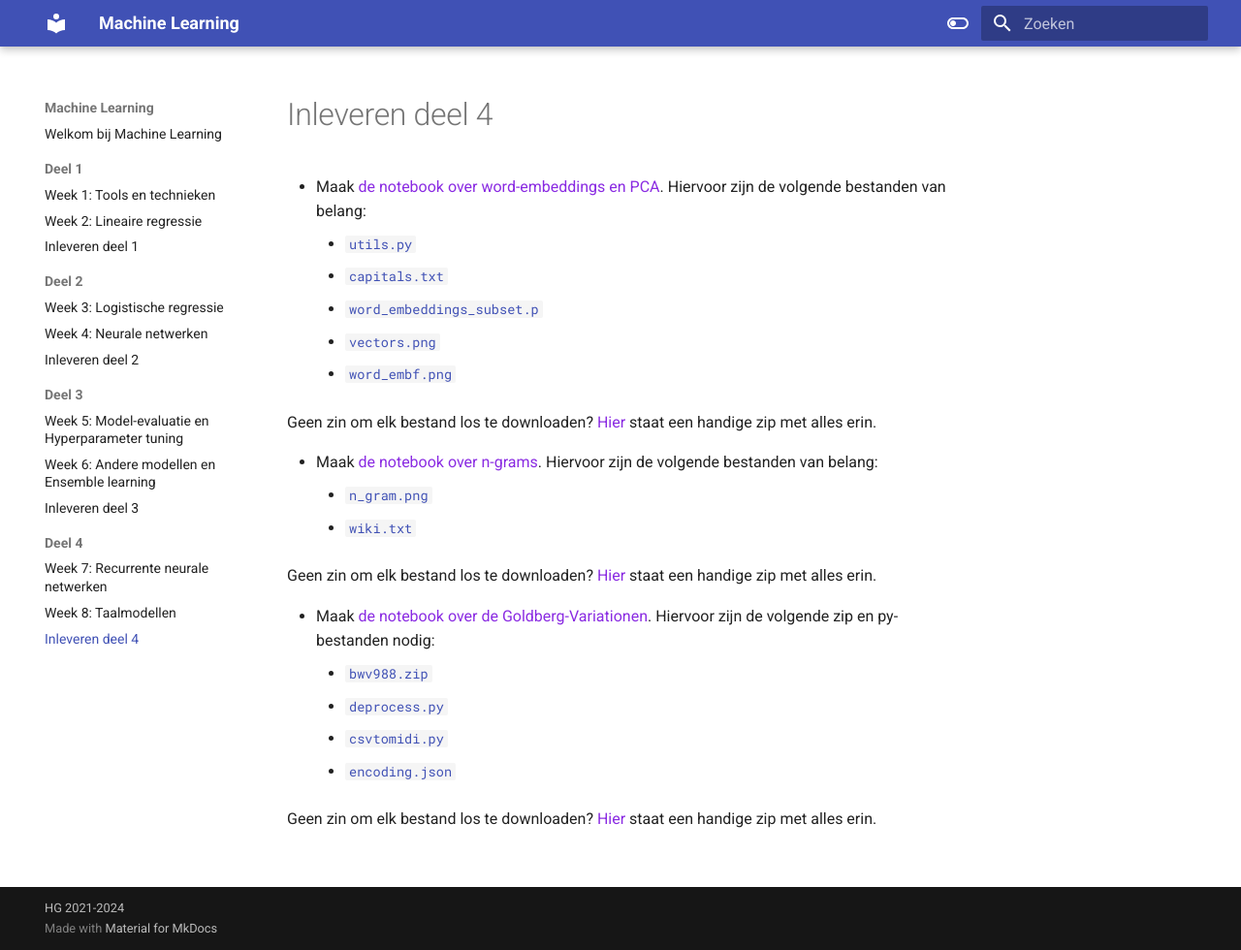
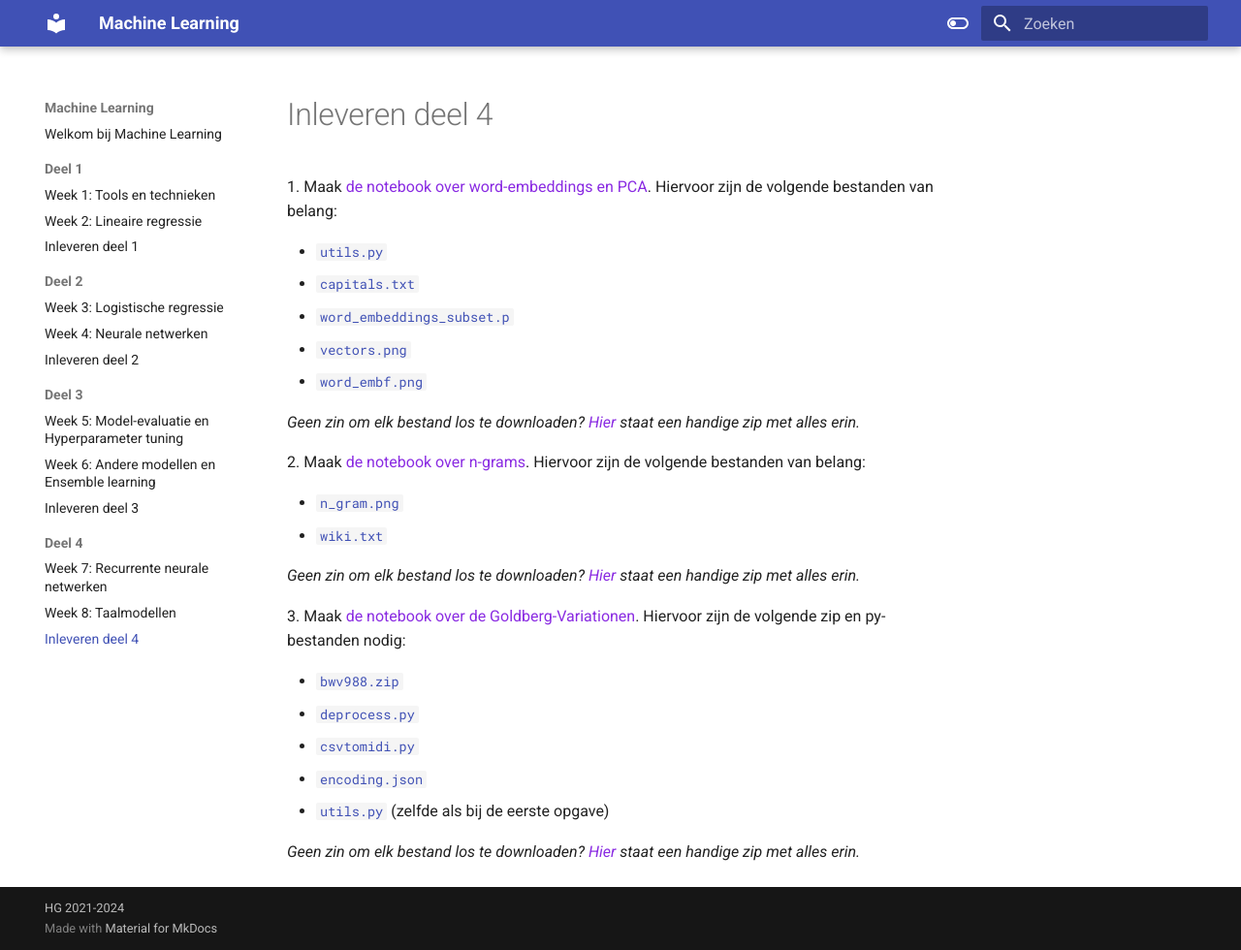
Before and after one commit to hanze-hbo-ict/Machine-Learning, an MkDocs documentation site: the page built from docs/deel4/inleveren.md, in a window 1280 px wide and 980 px high. Shown: the whole window at 97% size. Built offline with MkDocs 1.6.1 and Material for MkDocs 9.7.7, drawn with Linux system fonts in a browser that asks for light colours.

Commit message:
Small corrections for last exercise set

```diff
--- a/docs/deel4/inleveren.md
+++ b/docs/deel4/inleveren.md
@@ -1,24 +1,28 @@
 # Inleveren deel 4
 
-* Maak [de notebook over word-embeddings en PCA](opgaven/opgave4-1.ipynb). Hiervoor zijn de volgende bestanden van belang:
-    * [`utils.py`](opgaven/utils.py)
-    * [`capitals.txt`](opgaven/data/capitals.txt)
-    * [`word_embeddings_subset.p`](opgaven/data/word_embeddings_subset.p)
-    * [`vectors.png`](opgaven/imgs/vectors.jpeg)
-    * [`word_embf.png`](opgaven/imgs/word_embf.jpeg)
+1.\ Maak [de notebook over word-embeddings en PCA](opgaven/opgave4-1.ipynb). Hiervoor zijn de volgende bestanden van belang:
 
-Geen zin om elk bestand los te downloaden? [Hier](opgaven/deel4-1.zip) staat een handige zip met alles erin.
+* [`utils.py`](opgaven/utils.py)
+* [`capitals.txt`](opgaven/data/capitals.txt)
+* [`word_embeddings_subset.p`](opgaven/data/word_embeddings_subset.p)
+* [`vectors.png`](opgaven/imgs/vectors.jpeg)
+* [`word_embf.png`](opgaven/imgs/word_embf.jpeg)
 
-* Maak [de notebook over n-grams](opgaven/opgave4-2.ipynb). Hiervoor zijn de volgende bestanden van belang:
-    * [`n_gram.png`](opgaven/imgs/n-gram.png)
-    * [`wiki.txt`](opgaven/data/wiki.txt)
+_Geen zin om elk bestand los te downloaden? [Hier](opgaven/deel4-1.zip) staat een handige zip met alles erin._
 
-Geen zin om elk bestand los te downloaden? [Hier](opgaven/deel4-2.zip) staat een handige zip met alles erin.
+2.\ Maak [de notebook over n-grams](opgaven/opgave4-2.ipynb). Hiervoor zijn de volgende bestanden van belang:
 
-* Maak [de notebook over de Goldberg-Variationen](opgaven/opgave4-3.ipynb). Hiervoor zijn de volgende zip en py-bestanden nodig:
-    * [`bwv988.zip`](opgaven/data/bwv988.zip)
-    * [`deprocess.py`](opgaven/deprocess.py)
-    * [`csvtomidi.py`](opgaven/csvtomidi.py)
-    * [`encoding.json`](opgaven/encoding.json)
+* [`n_gram.png`](opgaven/imgs/n-gram.png)
+* [`wiki.txt`](opgaven/data/wiki.txt)
 
-Geen zin om elk bestand los te downloaden? [Hier](opgaven/deel4-3.zip) staat een handige zip met alles erin.
+_Geen zin om elk bestand los te downloaden? [Hier](opgaven/deel4-2.zip) staat een handige zip met alles erin._
+
+3.\ Maak [de notebook over de Goldberg-Variationen](opgaven/opgave4-3.ipynb). Hiervoor zijn de volgende zip en py-bestanden nodig:
+
+* [`bwv988.zip`](opgaven/data/bwv988.zip)
+* [`deprocess.py`](opgaven/deprocess.py)
+* [`csvtomidi.py`](opgaven/csvtomidi.py)
+* [`encoding.json`](opgaven/encoding.json)
+* [`utils.py`](opgaven/utils.py) (zelfde als bij de eerste opgave)
+
+_Geen zin om elk bestand los te downloaden? [Hier](opgaven/deel4-3.zip) staat een handige zip met alles erin._
```
Also changed, not shown: docs/deel4/opgaven/opgave4-3.ipynb.
